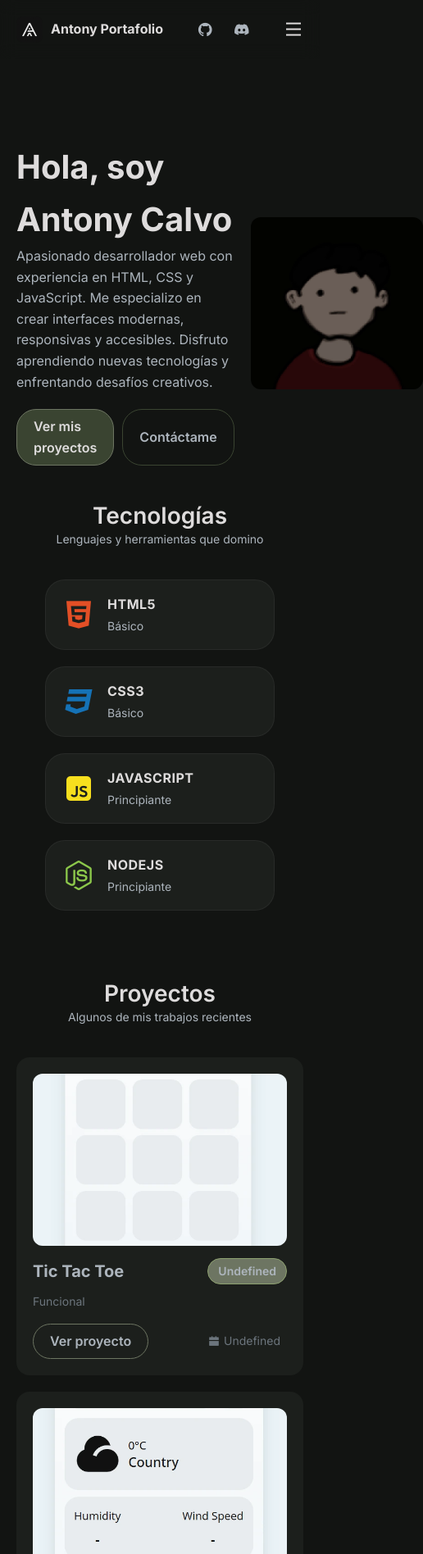
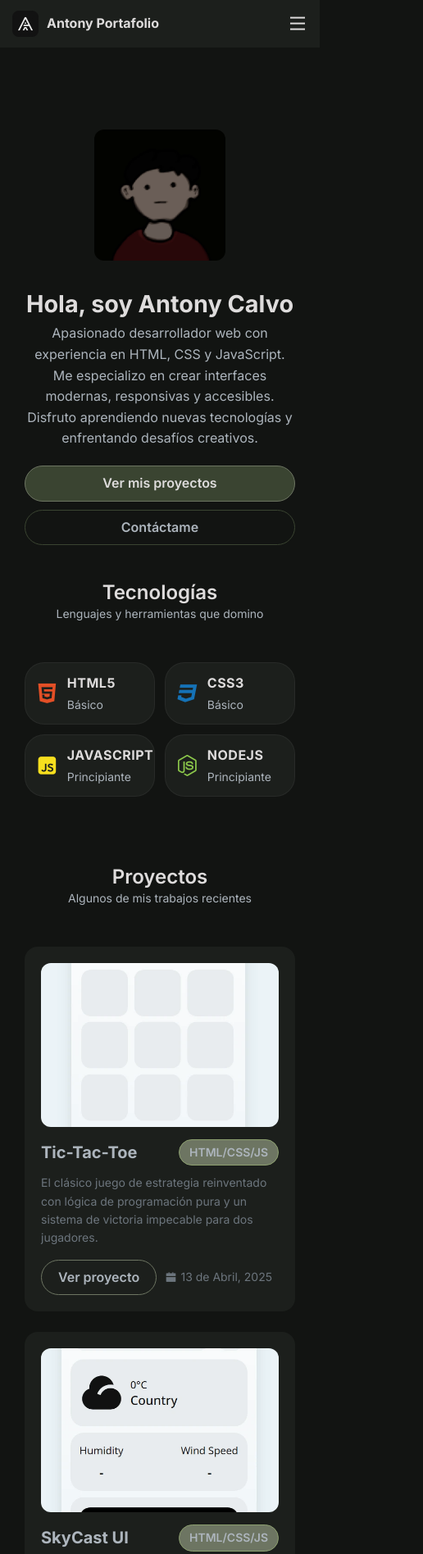
Before and after one commit to AntonyPss/Antony-Portafolio, a plain HTML site: page index.html in a window 390 px wide. Shown: the top 1896 px of the page at 82% size, 516 px wide, since content can reach past the window. Drawn offline with nearby package versions, Linux system fonts and the light colour scheme.

Commit message:
Nuevo diseño v1.1

```diff
--- a/css/main.css
+++ b/css/main.css
@@ -28,7 +28,7 @@
 	--color-surface: #1C1F1C;
 
 	/* --- Transitions --- */
-	--transition-all: 0.3s ease;
+	--transition-all: all 0.3s cubic-bezier(0.4, 0, 0.2, 1);
 }
 
 * {
@@ -98,13 +98,13 @@ html {
 .header {
 	position: sticky;
 	top: 0;
-	width: 100%;
-	height: auto;
 	left: 0;
 	width: 100%;
 	transition: var(--transition-all);
-	backdrop-filter: blur(10px);
+	backdrop-filter: blur(12px);
+	-webkit-backdrop-filter: blur(12px);
 	z-index: 1000;
+	background-color: var(--color-surface);
 }
 
 .header-content {
@@ -251,7 +251,6 @@ html {
 	display: flex;
 	align-items: center;
 	gap: 20px;
-	width: 900px;
 }
 
 .hero-labels h1 {
@@ -564,3 +563,94 @@ html {
 	opacity: 1;
 	transform: translateY(0);
 }
+
+@media (max-width: 768px) {
+	.container {
+		padding: 0 10px;
+	}
+
+	.section-title {
+		font-size: 1.5rem;
+		text-align: center;
+	}
+
+	.section-info {
+		text-align: center;
+		margin-bottom: 10px;
+	}
+}
+
+@media (max-width: 768px) {
+	.hero-content {
+		flex-direction: column-reverse;
+		text-align: center;
+		gap: 30px;
+	}
+
+	.hero-labels h1 {
+		font-size: 1.8rem;
+	}
+
+	.hero-buttons {
+		flex-direction: column;
+		width: 100%;
+	}
+
+	.hero-buttons a {
+		width: 100%;
+	}
+
+	.hero-image img {
+		max-width: 160px;
+		margin: 0 auto;
+	}
+}
+
+@media (max-width: 768px) {
+	#tech-list {
+		grid-template-columns: repeat(auto-fill, minmax(140px, 1fr));
+		width: 100%;
+		gap: 12px;
+	}
+
+	.tech-card {
+		padding: 12px;
+		gap: 10px;
+	}
+
+	.tech-icon {
+		font-size: 1.8rem;
+	}
+
+	.section-grid {
+		grid-template-columns: 1fr;
+		gap: 25px;
+	}
+
+	.project-card .project-image {
+		height: 200px;
+	}
+}
+
+@media (max-width: 768px) {
+	.header-content {
+		padding: 10px 15px;
+	}
+
+	.nav-buttons-social {
+		display: none;
+	}
+
+	.navigation-content {
+		background-color: var(--color-surface);
+		border-bottom: 1px solid var(--primary-dark);
+		box-shadow: 0 10px 20px rgba(0, 0, 0, 0.4);
+	}
+
+	.nav-link {
+		background-color: transparent;
+		border-bottom: 1px solid rgba(255, 255, 255, 0.05);
+		padding: 20px;
+		font-size: 1.1rem;
+	}
+}
--- a/index.html
+++ b/index.html
@@ -104,7 +104,7 @@
 				</a>
 
 				<!-- GitHub Button -->
-				<a href="https://github.com/AntonyPss/Antony-Projects" class="btn-secondary" title="GitHub Profile"
+				<a href="https://github.com/AntonyPss/Antony-Portafolio" class="btn-secondary" title="GitHub Profile"
 					target="_blank">
 					<i class="ri-github-fill"></i> GitHub
 				</a>
@@ -126,7 +126,7 @@
 	<!-- Footer Section -->
 	<footer id="footer" class="footer" role="contentinfo" aria-label="Footer">
 		<div class="info">
-			<p>&copy; 2025 Antony Community. All rights reserved.</p>
+			<p>&copy; 2026 Antony Community. All rights reserved.</p>
 			<p>Made with ❤️ by Antony</p>
 		</div>
 	</footer>
--- a/js/main.js
+++ b/js/main.js
@@ -79,38 +79,48 @@ document.addEventListener("DOMContentLoaded", () => {
     const previewItems = [
         {
             cover: "images/projects/tic-tac-toe.webp",
-            title: "Tic Tac Toe",
-            message: "Funcional",
+            title: "Tic-Tac-Toe",
+            message:
+                "El clásico juego de estrategia reinventado con lógica de programación pura y un sistema de victoria impecable para dos jugadores.",
             page: "#",
-            date: "Undefined",
+            date: "13 de Abril, 2025",
+            tag: "HTML/CSS/JS",
         },
         {
             cover: "images/projects/weather-app.webp",
-            title: "Weather App",
-            message: "Funcional",
+            title: "SkyCast UI",
+            message:
+                "Consulta el estado del tiempo en tiempo real. Diseño limpio centrado en la legibilidad y el uso de APIs meteorológicas externas.",
             page: "#",
-            date: "Undefined",
+            date: "20 de Noviembre, 2025",
+            tag: "HTML/CSS/JS",
         },
         {
             cover: "https://placehold.co/100x100?text=No+Icon",
             title: "Antony Community",
-            message: "Funcional",
+            message:
+                "El punto de encuentro para mi comunidad. Mira mis proyectos relacionados al mundo de los bloques.",
             page: "https://antonypss.github.io/Antony-Projects/",
-            date: "Undefined",
+            date: "4 de Enero, 2025",
+            tag: "HTML/CSS/JS",
         },
         {
             cover: "https://placehold.co/100x100?text=No+Icon",
-            title: "Lonely Lonely, I Guess",
-            message: "Funcional",
+            title: "Lonely Vibes",
+            message:
+                "Una experiencia visual y sonora basada en el popular meme. Diseño minimalista con animaciones sincronizadas.",
             page: "https://lonely-dance.vercel.app/",
-            date: "Undefined",
+            date: "12 de Noviembre, 2025",
+            tag: "HTML/CSS/JS",
         },
         {
             cover: "https://placehold.co/100x100?text=No+Icon",
-            title: "Página de gatos",
-            message: "Funcional",
+            title: "Cat Explorer",
+            message:
+                "Un rincón interactivo para los amantes de los felinos. Galería dinámica con datos curiosos y una interfaz suave diseñada para el relax.",
             page: "https://cat-page-antonypss.vercel.app/",
-            date: "Undefined",
+            date: "18 de Octubre, 2025",
+            tag: "HTML/CSS/JS",
         },
     ];
 
```
